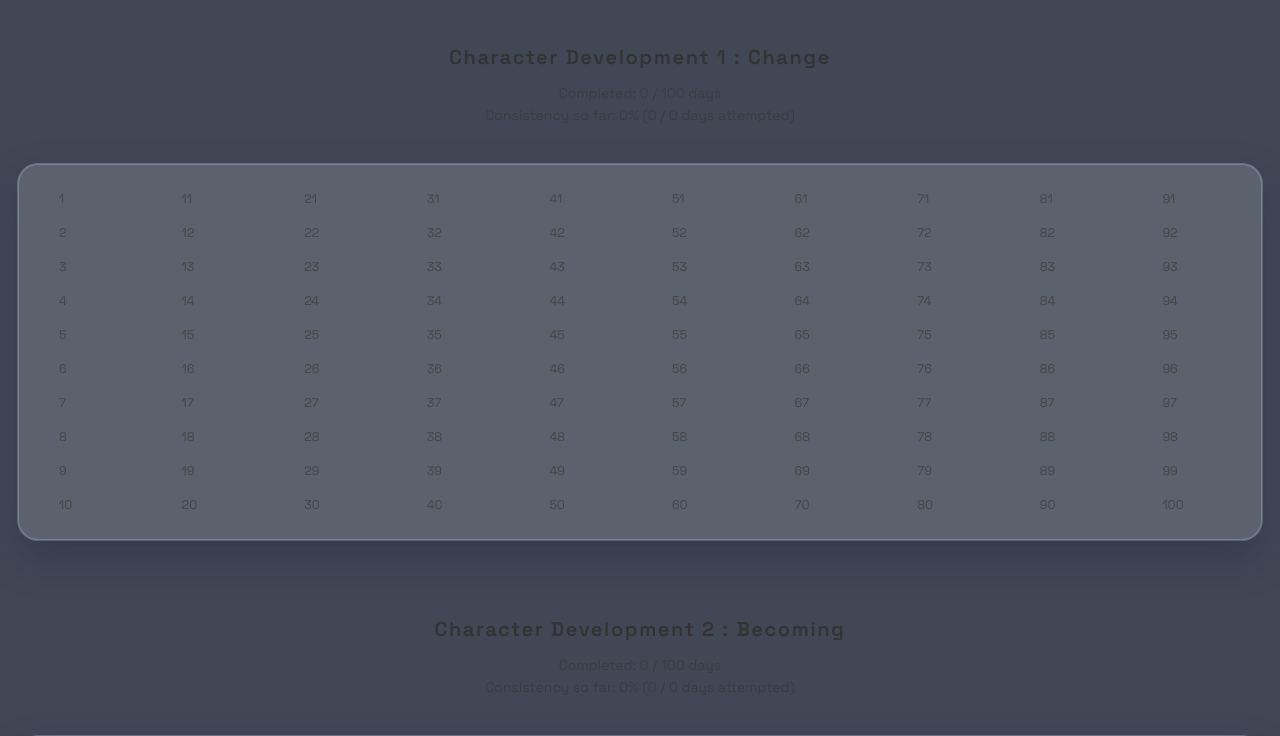
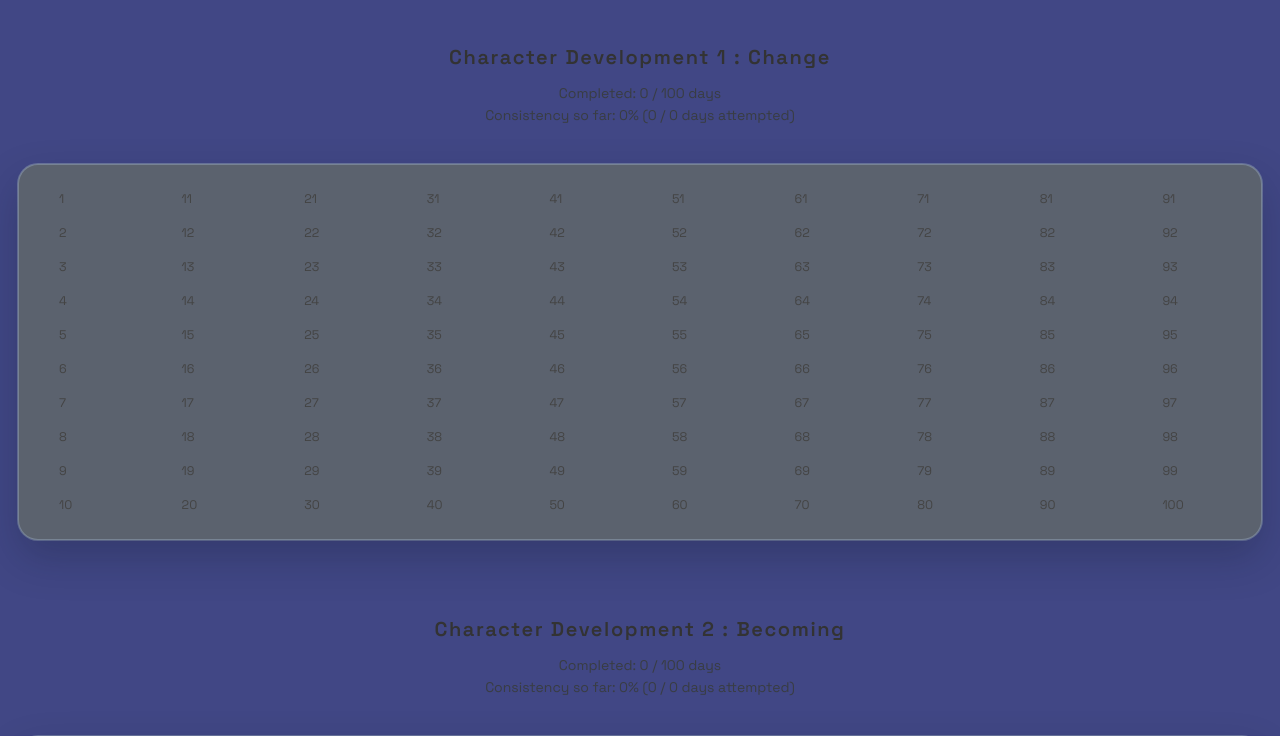
Before and after one commit to shusant1/Timeline, a plain HTML site: page index.html in a window 1280 px wide. Shown: the part 117-853 px from the top of the page. Drawn offline with Linux system fonts and the light colour scheme.

Commit message:
Update styles.css

```diff
--- a/styles.css
+++ b/styles.css
@@ -19,7 +19,7 @@ body {
     "Segoe UI", sans-serif;
 
   /* soft, calming grey – not bright, not too dark */
-  background:#414755;
+  background:#414785;
   color: #959ba7;
 }
 
```
